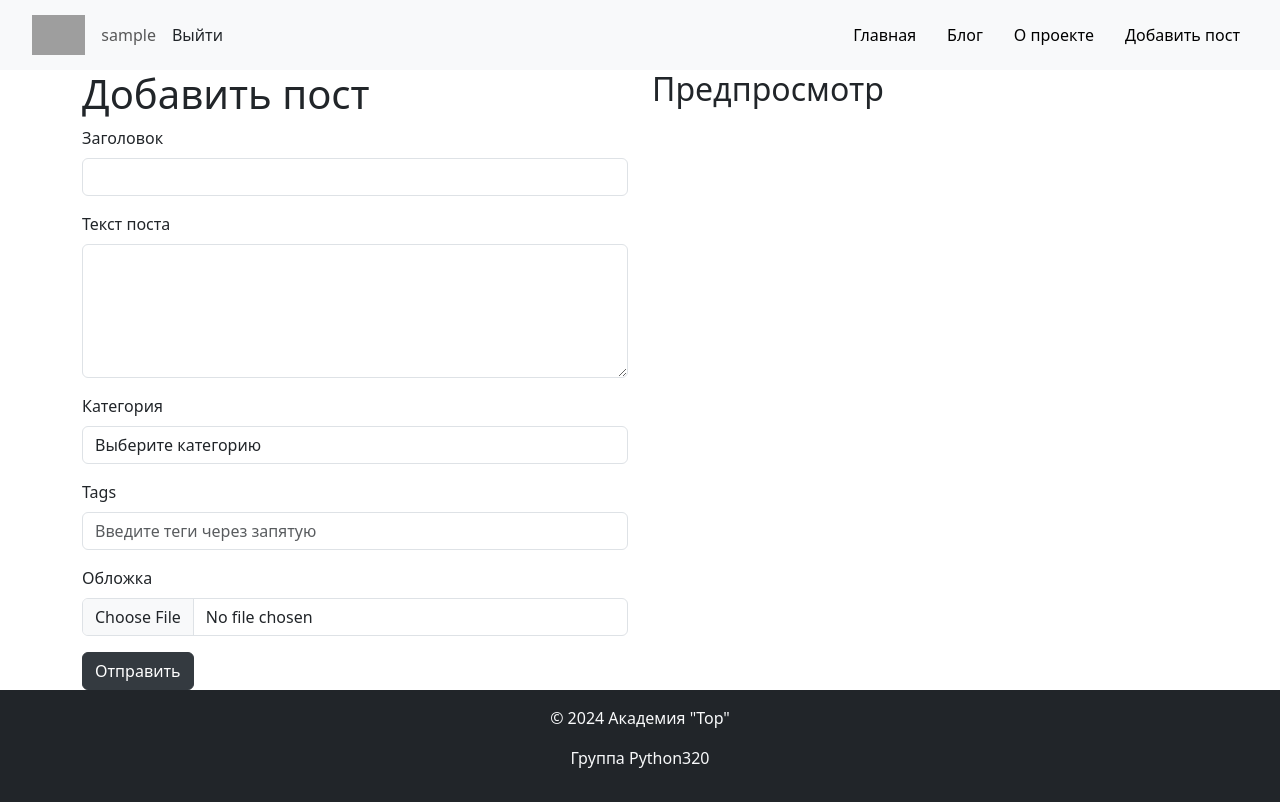
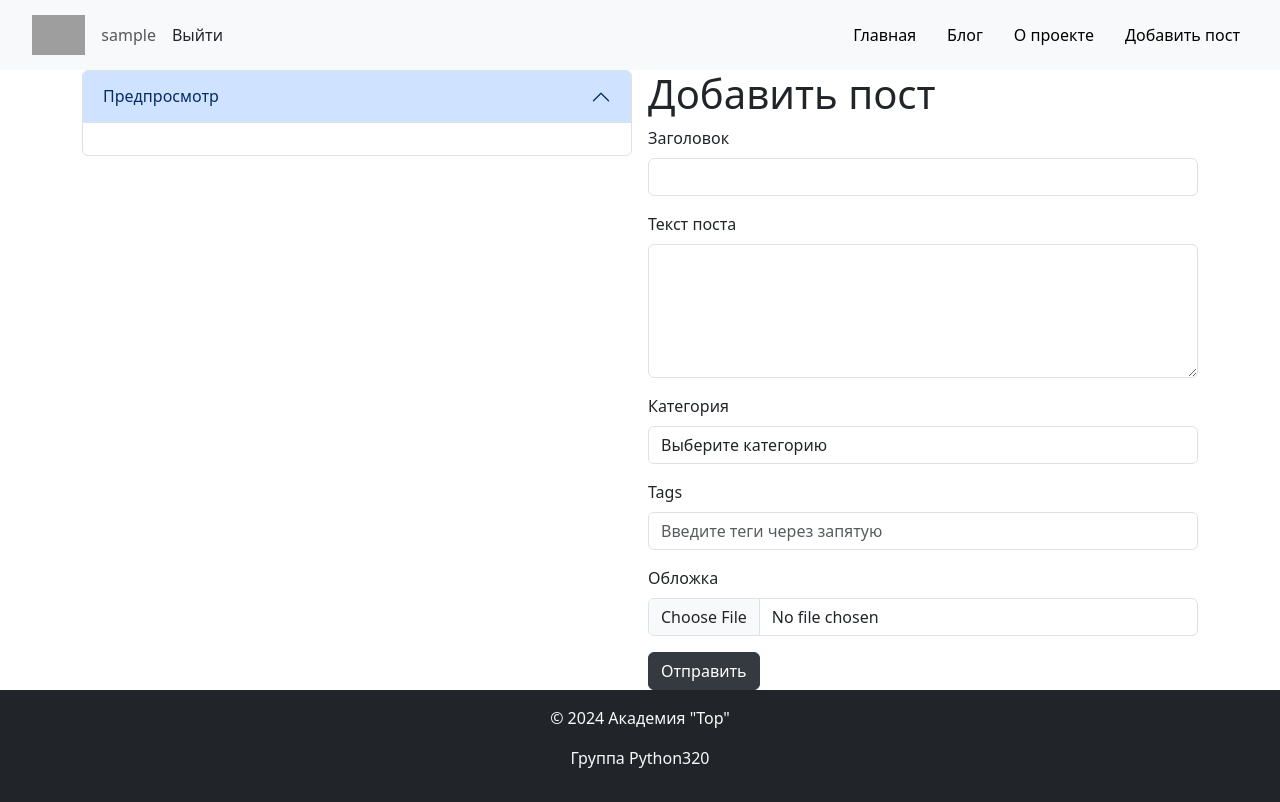
Before and after one commit to VladimirMonin/django_320, a Django app: page /blog/add_post/ in a window 1280 px wide. Run offline with Django 5.2, Linux system fonts and the light colour scheme; the visitor is signed in with stand-in values (Sample User, id 1); data that the repository does not hold is empty; parts of the project's set-up code (start-up, migrations or seed data) failed here and were passed over; some libraries are stand-ins or nearby versions; grey boxes are pictures that could not be loaded.

Commit message:
мобильный вариант добавления поста с предпросмотром

```diff
--- a/blog_app/templates/blog_app/add_post.html
+++ b/blog_app/templates/blog_app/add_post.html
@@ -3,11 +3,33 @@
 {% load md_to_html %}
 {% block content %}
 
-<div class="container justify-content-center">
+<div class="container">
   <div class="row">
-    <div class="col-6">
+    <!-- Форма и аккордеон -->
+    <div class="col-12">
+      <div class="d-flex flex-column flex-md-row align-items-start">
+        <!-- Аккордеон для предпросмотра -->
+        <div class="accordion flex-md-fill me-md-3 order-md-1 w-100" id="previewAccordion">
+          <div class="accordion-item">
+            <h2 class="accordion-header" id="previewHeading">
+              <button class="accordion-button" type="button" data-bs-toggle="collapse" data-bs-target="#previewCollapse" aria-expanded="true" aria-controls="previewCollapse">
+                Предпросмотр
+              </button>
+            </h2>
+            <div id="previewCollapse" class="accordion-collapse collapse show" aria-labelledby="previewHeading" data-bs-parent="#previewAccordion">
+              <div class="accordion-body">
+                <!-- Контейнер для отображения предпросмотра -->
+                <div id="preview"></div>
+              </div>
+            </div>
+          </div>
+        </div>
+
+        <!-- Форма для добавления поста -->
+        <div class="flex-md-fill mt-3 mt-md-0 order-md-2 w-100">
           <h1>Добавить пост</h1>
           {% if message %}
+          <!-- Отображение сообщения об успешном добавлении поста -->
           <div class="alert alert-success">{{ message }}</div>
           {% endif %}
           <form method="POST" enctype="multipart/form-data">
@@ -17,6 +39,7 @@
                 <label for="{{ field.id_for_label }}" class="form-label">{{ field.label }}</label>
                 {{ field }}
                 {% if field.errors %}
+                  <!-- Отображение ошибок валидации формы -->
                   <div class="alert alert-danger">
                     {{ field.errors }}
                   </div>
@@ -26,9 +49,7 @@
             <button type="submit" class="btn btn-dark">Отправить</button>
           </form>
         </div>
-    <div class="col-6">
-      <h2>Предпросмотр</h2>
-      <div id="preview"></div>
+      </div>
     </div>
   </div>
 </div>
@@ -36,6 +57,7 @@
 <script>
 let timeout = null;
 
+// Функция для отправки запроса на предпросмотр
 async function sendPreviewRequest(text) {
     const response = await fetch('{% url "preview_post" %}', {
         method: 'POST',
@@ -46,12 +68,16 @@ async function sendPreviewRequest(text) {
         body: JSON.stringify({text: text})
     });
     const data = await response.json();
+    // Обновление содержимого предпросмотра
     document.getElementById('preview').innerHTML = data.html;
+    // Подсветка синтаксиса кода
     hljs.highlightAll();
 }
 
+// Обработчик события ввода текста
 document.getElementById('id_text').addEventListener('input', function() {
     clearTimeout(timeout);
+    // Отложенный запрос на предпросмотр для оптимизации производительности
     timeout = setTimeout(() => sendPreviewRequest(this.value), 1000);
 });
 </script>
```
Lines whose indentation alone changed are shown as unchanged.
